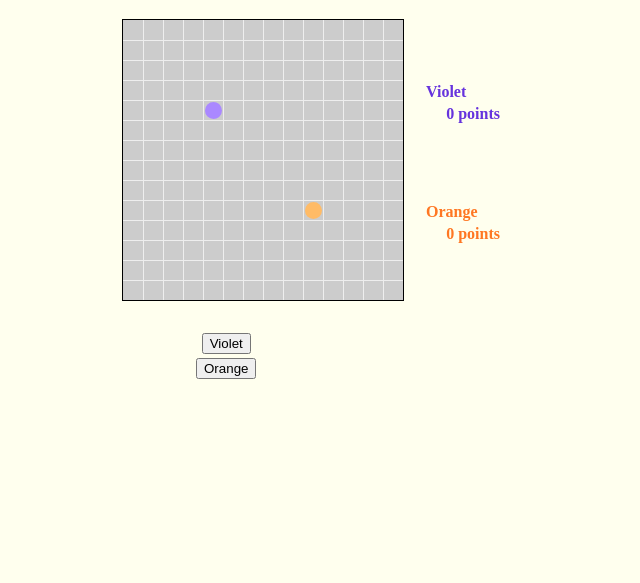
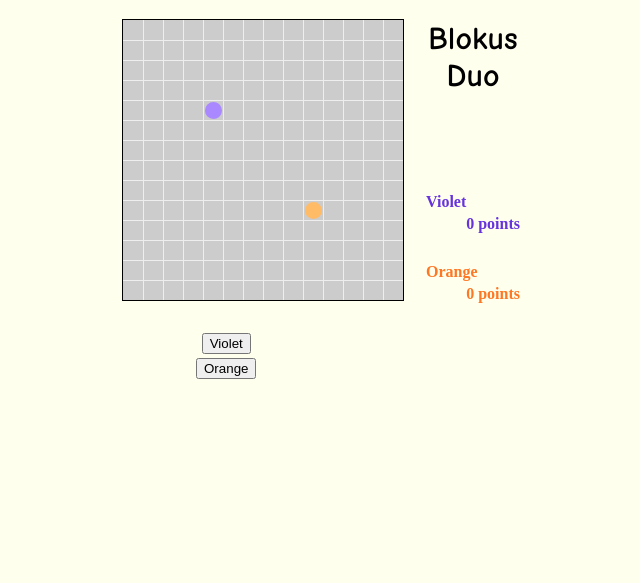
Before and after one commit to irori/blokus, a plain HTML site: page blokus.html in a window 1280 px wide. Shown: the whole page, without its empty margins (37-677 px from the left). Drawn offline with Linux system fonts and the light colour scheme.

Commit message:
Add logo.

```diff
--- a/blokus.html
+++ b/blokus.html
@@ -49,18 +49,26 @@
    .active .block0, .active .block1 {
      cursor: pointer;
    }
+   .logo {
+     position: absolute;
+     left: 460px;
+     top: 20px;
+     width: 100px;
+     text-align: center;
+     font: bold xx-large "Comic Sans MS";
+   }
    .violet-scoreboard {
      position: absolute;
      left: 460px;
-     top: 80px;
-     width: 80px;
+     top: 190px;
+     width: 100px;
      color: #63d;
    }
    .orange-scoreboard {
      position: absolute;
      left: 460px;
-     top: 200px;
-     width: 80px;
+     top: 260px;
+     width: 100px;
      color: #f72;
    }
    .scoreboard-name {
@@ -157,6 +165,7 @@
   <div id="opponents-piece-area"><div id="opponents-pieces"></div></div>
   <div id="piece-area"></div>
   <div id="pieces"></div>
+  <div class="logo">Blokus Duo</div>
   <table class="violet-scoreboard">
     <tr><td id="violet-name" class="scoreboard-name">Violet</td></tr>
     <tr><td id="violet-score" class="scoreboard-score">0 points</td></tr>
```
